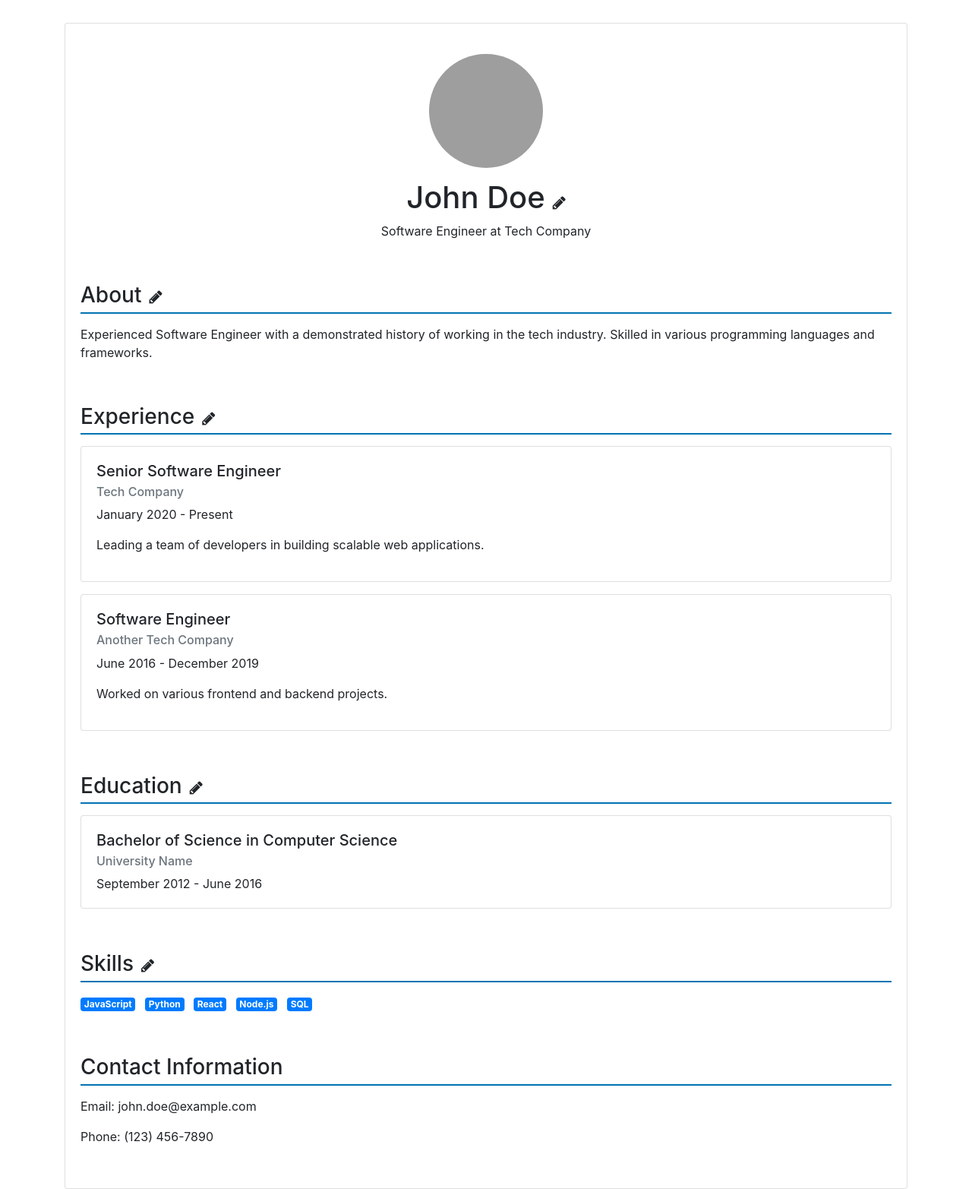
After one commit to rishi-more-2003/MyPosh, a Django app: page /page/ in a window 1280 px wide. The commit adds this page. Shown: the whole page at 76% size. Run offline with Django 4.2, Linux system fonts and the light colour scheme; some libraries are stand-ins or nearby versions; grey boxes are pictures that could not be loaded.

```diff
--- a/posh/models.py
+++ b/posh/models.py
@@ -51,6 +51,7 @@ class NGOUser(PoshUser):
     ngo_description = models.TextField(max_length=500, blank=True)
     ngo_current_member = models.CharField(max_length=10, blank=True)
     ngo_employee_count = models.CharField(max_length=10, blank=True)
+    is_visible = models.BooleanField(default=False)
 
     class Meta:
         verbose_name = 'NGO User'
@@ -75,6 +76,7 @@ class ConsultancyUser(PoshUser):
     consultancy_description = models.TextField(max_length=500, blank=True)
     consultancy_current_member = models.CharField(max_length=10, blank=True)
     consultancy_employee_count = models.CharField(max_length=10, blank=True)
+    is_visible = models.BooleanField(default=False)
 
     class Meta:
         verbose_name = 'Consultancy User'
@@ -100,6 +102,7 @@ class IndividualUser(PoshUser):
     association = models.CharField(max_length=10, blank=True)
     firm_name = models.CharField(max_length=150, blank=True)
     firm_uid = models.CharField(max_length=15, blank=True)
+    is_visible = models.BooleanField(default=False)
 
     class Meta:
         verbose_name = 'Individual User'
--- a/posh/templates/footer.html
+++ b/posh/templates/footer.html
@@ -91,5 +91,11 @@
 <!-- MAIN JS -->
 <script src="{% static 'assets/js/main.js' %}"></script>
 
+<script src="https://code.jquery.com/jquery-3.5.1.slim.min.js"></script>
+<script src="https://code.jquery.com/jquery-1.10.2.min.js"></script>
+<script src="https://cdn.jsdelivr.net/npm/@popperjs/core@2.10.2/dist/umd/popper.min.js"></script>
+<script src="https://stackpath.bootstrapcdn.com/bootstrap/4.5.2/js/bootstrap.min.js"></script>
+<script src="https://cdn.jsdelivr.net/npm/bootstrap@4.5.0/dist/js/bootstrap.bundle.min.js"></script>
+
 </body>
 </html>
--- /dev/null
+++ b/posh/templates/page.html
@@ -0,0 +1,116 @@
+<!DOCTYPE html>
+<html lang="en">
+<head>
+  <meta charset="UTF-8">
+  <meta name="viewport" content="width=device-width, initial-scale=1.0">
+  <title>LinkedIn Profile Page</title>
+  <link rel="stylesheet" href="https://stackpath.bootstrapcdn.com/bootstrap/4.5.2/css/bootstrap.min.css">
+  <link rel="stylesheet" href="https://cdnjs.cloudflare.com/ajax/libs/font-awesome/4.7.0/css/font-awesome.min.css">
+  <style>
+    .profile-header {
+      text-align: center;
+      margin: 20px 0;
+    }
+    .profile-img {
+      width: 150px;
+      height: 150px;
+      border-radius: 50%;
+      object-fit: cover;
+      margin-bottom: 15px;
+    }
+    .profile-section {
+      margin: 20px 0;
+    }
+    .profile-section h3 {
+      border-bottom: 2px solid #0073b1;
+      padding-bottom: 5px;
+      margin-bottom: 15px;
+    }
+    .card-container {
+      margin-top: 30px;
+      padding: 20px;
+    }
+    .fa{
+        cursor: pointer;
+    }
+  </style>
+</head>
+<body>
+
+<div class="container">
+  <!-- Card Container -->
+  <div class="card card-container">
+    <!-- Profile Header -->
+    <div class="profile-header">
+      <img src="profile-photo.jpg" alt="Profile Photo" class="profile-img">
+      <h1>John Doe<i style="font-size:20px; margin-left: 10px;" class="fa">&#xf040;</i></h1>
+      <p>Software Engineer at Tech Company</p>
+    </div>
+
+    <!-- About Section -->
+    <div class="profile-section">
+      <h3>About<i style="font-size:20px; margin-left: 10px;" class="fa">&#xf040;</i></h3>
+      <p>
+        Experienced Software Engineer with a demonstrated history of working in the tech industry. Skilled in various programming languages and frameworks.
+      </p>
+    </div>
+
+    <!-- Experience Section -->
+    <div class="profile-section">
+      <h3>Experience<i style="font-size:20px; margin-left: 10px;" class="fa">&#xf040;</i></h3>
+      <div class="card mb-3">
+        <div class="card-body">
+          <h5 class="card-title">Senior Software Engineer</h5>
+          <h6 class="card-subtitle mb-2 text-muted">Tech Company</h6>
+          <p class="card-text">January 2020 - Present</p>
+          <p>Leading a team of developers in building scalable web applications.</p>
+        </div>
+      </div>
+      <div class="card mb-3">
+        <div class="card-body">
+          <h5 class="card-title">Software Engineer</h5>
+          <h6 class="card-subtitle mb-2 text-muted">Another Tech Company</h6>
+          <p class="card-text">June 2016 - December 2019</p>
+          <p>Worked on various frontend and backend projects.</p>
+        </div>
+      </div>
+    </div>
+
+    <!-- Education Section -->
+    <div class="profile-section">
+      <h3>Education<i style="font-size:20px; margin-left: 10px;" class="fa">&#xf040;</i></h3>
+      <div class="card mb-3">
+        <div class="card-body">
+          <h5 class="card-title">Bachelor of Science in Computer Science</h5>
+          <h6 class="card-subtitle mb-2 text-muted">University Name</h6>
+          <p class="card-text">September 2012 - June 2016</p>
+        </div>
+      </div>
+    </div>
+
+    <!-- Skills Section -->
+    <div class="profile-section">
+      <h3>Skills<i style="font-size:20px; margin-left: 10px;" class="fa">&#xf040;</i></h3>
+      <ul class="list-inline">
+        <li class="list-inline-item badge badge-primary">JavaScript</li>
+        <li class="list-inline-item badge badge-primary">Python</li>
+        <li class="list-inline-item badge badge-primary">React</li>
+        <li class="list-inline-item badge badge-primary">Node.js</li>
+        <li class="list-inline-item badge badge-primary">SQL</li>
+      </ul>
+    </div>
+
+    <!-- Contact Information -->
+    <div class="profile-section">
+      <h3>Contact Information</h3>
+      <p>Email: john.doe@example.com</p>
+      <p>Phone: (123) 456-7890</p>
+    </div>
+  </div>
+</div>
+
+<script src="https://code.jquery.com/jquery-3.5.1.slim.min.js"></script>
+<script src="https://cdn.jsdelivr.net/npm/@popperjs/core@2.5.4/dist/umd/popper.min.js"></script>
+<script src="https://stackpath.bootstrapcdn.com/bootstrap/4.5.2/js/bootstrap.min.js"></script>
+</body>
+</html>
--- a/posh/urls.py
+++ b/posh/urls.py
@@ -5,6 +5,10 @@ from . import views
 
 urlpatterns = [
     path('', views.home, name="home" ),
+
+    path('page/', views.page, name='page'),
+    path('visibility/', views.visibility, name='visibility'),
+
     path('register/', views.register, name="register"),
     path('register/ngo/', views.register_ngo, name="register_ngo"),
     path('register/consultancy/', views.register_consultancy, name="register_consultancy"),
--- a/posh/views.py
+++ b/posh/views.py
@@ -28,6 +28,7 @@ from .models import Document
 
 # @allowed_users(allowed_roles=['admin', 'IND', 'EST', 'NGO', 'CON'])
 def home(request):
+    user = request.user.individualuser
     if request.method == "POST":
         contact_email = request.POST['contact-email']
         contact_subject = request.POST['contact-subject']
@@ -41,9 +42,12 @@ def home(request):
             ["myposh.help@gmail.com"],
         )
 
-        return render(request, 'home.html', {})
-
-    return render(request, 'home.html', {})
+        return render(request, 'home.html')
+
+    context ={
+        'visible': user.is_visible,
+    }
+    return render(request, 'home.html', context)
 
 def otp(request):
     return render(request, 'otp.html', {})
@@ -1788,3 +1792,18 @@ def signin(request):
 def signout(request):
     logout(request)
     return redirect('/')
+
+def page(request):
+    return render(request, 'page.html', {})
+
+def visibility(request):
+    if request.method == 'POST':
+        user = request.user.individualuser
+        if user.is_visible:
+            user.is_visible = False
+        else:
+            user.is_visible = True
+        user.save()
+        return JsonResponse({'status': 'success', 'is_visible': user.is_visible})
+    else:
+        return JsonResponse({'status': 'failed', 'error': 'Invalid request method'}, status=400)
--- a/static/assets/css/main.css
+++ b/static/assets/css/main.css
@@ -955,9 +955,9 @@ body.dark-theme{
         font-size: var(--h1-font-size);
     }
 
-    .home{
+    /* .home{
         padding: 13rem 0 5rem;
-    }
+    } */
 
     .home__img{
         width: 350px;
```
Also changed, not shown: posh/templates/header.html (+16 -3 lines), posh/templates/visibilty.html (added, +44 -0 lines), static/assets/js/main.js (+25 -0 lines), db.sqlite3, posh/migrations/0004_consultancyuser_is_visible_individualuser_is_visible_and_more.py (added).
